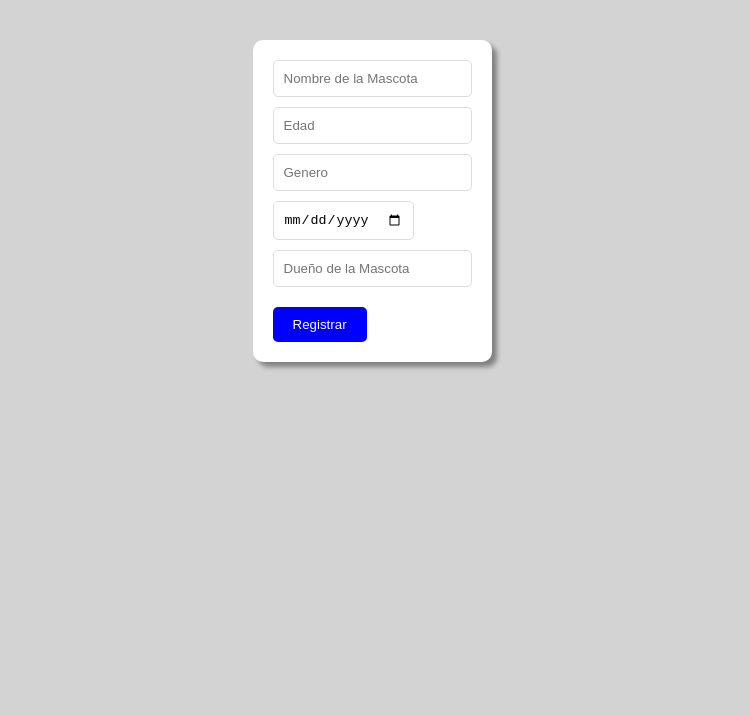
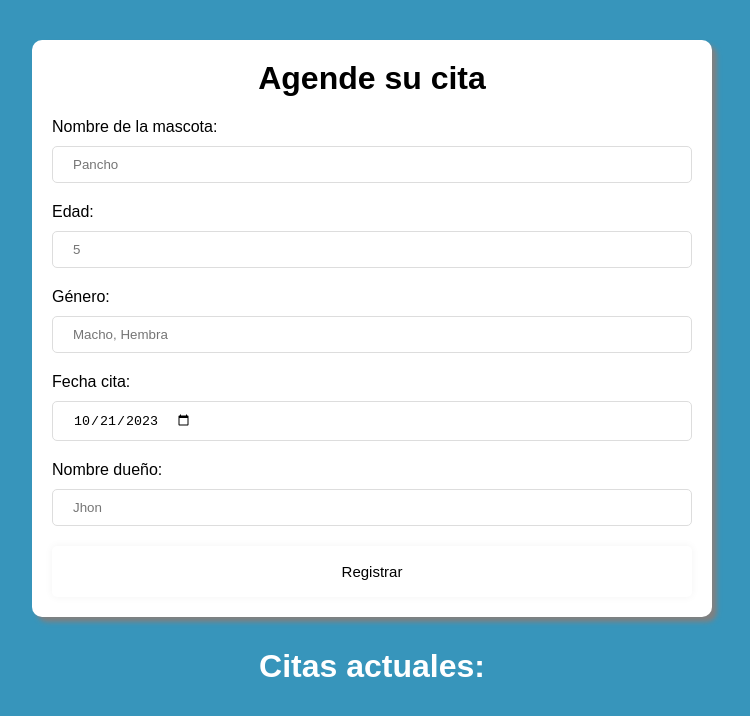
Before and after one commit to KevinAndresG/Formulario_Mascotas, a React (Vite) app: page / in a window 1280 px wide. Shown: the top 716 px of the page, without its empty margins (268-1018 px from the left). Built offline with nearby package versions, Linux system fonts and the light colour scheme.

Commit message:
Update styles for form and cards

```diff
--- a/src/App.scss
+++ b/src/App.scss
@@ -4,83 +4,129 @@
     height: auto;
     flex-direction: column;
     align-items: center;
-    background-color: #d3d3d3;
+    background-color: #3795bb;
     font-family: Arial, Helvetica, sans-serif;
     padding: 30px 0 30px 0;
 
     .form-card {
         background-color: #fff;
+        display: flex;
+        flex-direction: column;
+        width: 50%;
         margin: 10px;
         padding: 20px;
         border-radius: 10px;
         box-shadow: 5px 5px 5px gray;
 
+        h1 {
+            text-align: center;
+            margin-top: 0px;
+        }
+
+        .error-label {
+            color: rgb(255, 0, 0);
+            font-style: italic;
+        }
+
+        .input-field {
+            margin-bottom: 20px;
+        }
+
+        label {
+            margin-bottom: 50px;
+        }
+
         input {
-            display: block;
-            margin-bottom: 10px;
-            padding: 10px;
+            display: flex;
+            width: -webkit-fill-available;
+            padding: 10px 20px;
+            margin-top: 10px;
             border-radius: 5px;
             border: 1px solid #ddd;
         }
 
+        input:focus {
+            outline-color: hsl(214, 56%, 54%);
+        }
+
         button {
-            padding: 10px 20px;
-            margin-top: 10px;
-            border: none;
+            padding: 17px 40px;
             border-radius: 5px;
-            background-color: blue;
-            color: white;
-            transition: 0.2s all ease-in-out;
+            border: 0;
+            background-color: white;
+            box-shadow: rgb(0 0 0 / 5%) 0 0 8px;
+            font-size: 15px;
+            transition: all .5s ease;
+        }
 
-            &:hover {
-                background-color: aqua;
-                color: black;
-                cursor: pointer;
-                transition: 0.2s all ease-in-out;
+        button:hover {
+            background-color: hsl(226, 61%, 56%);
+            color: hsl(0, 0%, 100%);
+            box-shadow: rgb(44, 119, 218) 0px 2px 10px 0px;
+        }
+
+        button:active {
+            background-color: hsl(214, 56%, 54%);
+            color: hsl(0, 0%, 100%);
+            box-shadow: rgb(48, 136, 207) 0px 0px 0px 0px;
+            transform: translateY(1px);
+            transition: 100ms;
         }
     }
+
+    .registrations-label {
+        text-align: center;
+        color: hsl(0, 0%, 100%)
     }
+
+    .registrations {
+        display: flex;
+        flex-wrap: wrap;
+        justify-content: flex-start;
 
         .registration-card {
             background-color: white;
             margin: 10px;
-        padding: 20px;
             font-size: small;
-        border-radius: 10px;
             box-shadow: 0px 0px 5px gray;
             display: flex;
+            border-radius: 5px;
             flex-direction: column;
             justify-content: center;
             align-items: center;
-        width: 400px;
+            width: 200px;
 
             h2 {
-            // padding: 5px 0 5px 0;
-            height: 40px;
-            width: 100%;
                 display: flex;
                 justify-content: center;
+                border-radius: 5px 5px 0px 0px;
+                width: 100%;
+                margin: 0px;
+                height: 3.5rem;
+                font-size: 30px;
+                align-items: center;
+                text-align: center;
+                position: static;
+                overflow: hidden;
+                object-fit: cover;
+                color: #fff;
+                background-color: rgb(33, 51, 75);
+            }
+
+            p {
+                margin: 6px;
+                border-bottom: #cccccc solid;
+                border-bottom-width: 1px;
+                width: 90%;
+                display: flex;
                 align-items: center;
                 background-color: rgb(255, 255, 255);
-            box-shadow: inset 0px 0px 3px 1px rgb(65, 65, 65);
-            border-radius: 5px;
-            color: rgb(76, 42, 34);
-        }
+                color: #333;
 
-        p,
-        h3,
-        h4 {
-            // padding: 5px 0 5px 0;
-            margin: 10px;
-            width: 90%;
-            height: 40px;
-            display: flex;
-            justify-content: center;
-            align-items: center;
-            background-color: rgb(255, 255, 255);
-            box-shadow: inset 0px 0px 3px gray;
-            border-radius: 5px;
-            color: #333;
+                strong {
+                    color: #000000;
                 }
             }
         }
+    }
+}
--- a/src/App.tsx
+++ b/src/App.tsx
@@ -1,5 +1,5 @@
-import { useEffect, useState } from 'react';
-import './App.scss'
+import { useEffect, useState } from "react";
+import "./App.scss";
 
 // interface FormModel {
 //   nombre_mascota: string;
@@ -19,7 +19,7 @@ function App() {
     nombre_mascota: "",
     edad: "",
     genero: "",
-    dia_cita: "",
+    dia_cita: new Date().toISOString().substring(0, 10),
     nombre_dueno: "",
   });
   const [validacion, setValidacion] = useState({
@@ -50,10 +50,10 @@ function App() {
 
   const handleFormSubmit = (e: any) => {
     e.preventDefault();
-    let newObj: any = { ...validacion }
+    let newObj: any = { ...validacion };
     for (let inp in form) {
-      let string: string = inp
-      if (form[string] === '') {
+      let string: string = inp;
+      if (form[string] === "") {
         newObj[inp] = false;
         setValidacion(newObj);
         validateInputs(newObj);
@@ -75,7 +75,7 @@ function App() {
         nombre_mascota: "",
         edad: "",
         genero: "",
-        dia_cita: "",
+        dia_cita: new Date().toISOString().substring(0, 10),
         nombre_dueno: "",
       });
       setValidacion({
@@ -86,81 +86,130 @@ function App() {
         nombre_dueno: true,
       });
     } else {
-      return
+      return;
     }
-  }
+  };
   return (
     <div className="app">
       <form className="form-card" onSubmit={handleFormSubmit}>
-        <label></label>
+        <h1>Agende su cita</h1>
+        <div className="input-field">
+          <label>
+            Nombre de la mascota:
             <input
               type="text"
               name="nombre_mascota"
-          placeholder="Nombre de la Mascota"
+              placeholder="Pancho"
               value={form.nombre_mascota}
               onChange={handleInputChange}
             />
+          </label>
           {!validacion.nombre_mascota && (
-          <div className="error-label">Por favor ingresar nombre de la mascota</div>
+            <div className="error-label">
+              Por favor ingresar nombre de la mascota
+            </div>
           )}
+        </div>
 
+        <div className="input-field">
+          <label>
+            Edad:
             <input
               type="number"
               name="edad"
-          placeholder="Edad"
+              placeholder="5"
               value={form.edad}
               onChange={handleInputChange}
             />
+          </label>
           {!validacion.edad && (
-          <div className="error-label">Por favor ingrese la edad de la mascota</div>
+            <div className="error-label">
+              Por favor ingrese la edad de la mascota
+            </div>
           )}
+        </div>
 
+        <div className="input-field">
+          <label>
+            Género:
             <input
               type="text"
               name="genero"
-          placeholder="Genero"
+              placeholder="Macho, Hembra"
               value={form.genero}
               onChange={handleInputChange}
             />
+          </label>
           {!validacion.genero && (
-          <div className="error-label">Por favor ingrese el genero de la mascota</div>
+            <div className="error-label">
+              Por favor ingrese el genero de la mascota
+            </div>
           )}
+        </div>
 
+        <div className="input-field">
+          <label>
+            Fecha cita:
             <input
               type="date"
               name="dia_cita"
-          placeholder="Dia de la Cita"
               value={form.dia_cita}
               onChange={handleInputChange}
             />
+          </label>
           {!validacion.dia_cita && (
-          <div className="error-label">Por favor ingrese el dia de la cita</div>
+            <div className="error-label">
+              Por favor ingrese el dia de la cita
+            </div>
           )}
+        </div>
 
+        <div className="input-field">
+          <label>
+            Nombre dueño:
             <input
               type="text"
               name="nombre_dueno"
-          placeholder="Dueño de la Mascota"
+              placeholder="Jhon"
               value={form.nombre_dueno}
               onChange={handleInputChange}
             />
+          </label>
           {!validacion.nombre_dueno && (
-          <div className="error-label">Por favor ingrese el nombre del dueño</div>
+            <div className="error-label">
+              Por favor ingrese el nombre del dueño
+            </div>
           )}
+        </div>
 
         <button type="submit">Registrar</button>
       </form>
+      <h1 className="registrations-label">Citas actuales:</h1>
+      <div className="registrations">
         {registrations.map((registration: any, i: number) => (
           <div className="registration-card" key={i}>
             <h2>{registration.nombre_mascota}</h2>
-          <h4>{registration.edad}</h4>
-          <p>{registration.genero}</p>
-          <h3>{registration.dia_cita}</h3>
-          <h4>{registration.nombre_dueno}</h4>
+            <p>
+              <strong>Edad:⠀</strong>
+              {registration.edad}
+            </p>
+            <p>
+              <strong>Género:⠀</strong>
+              {registration.genero}
+            </p>
+            <p>
+              <strong>Fecha Cita:⠀</strong>
+              {registration.dia_cita}
+            </p>
+            <p>
+              <strong>Dueño:⠀</strong>
+              {registration.nombre_dueno}
+            </p>
           </div>
         ))}
       </div>
-  )
+    </div>
+  );
 }
 
-export default App
+export default App;
```
Lines whose indentation alone changed are shown as unchanged.
